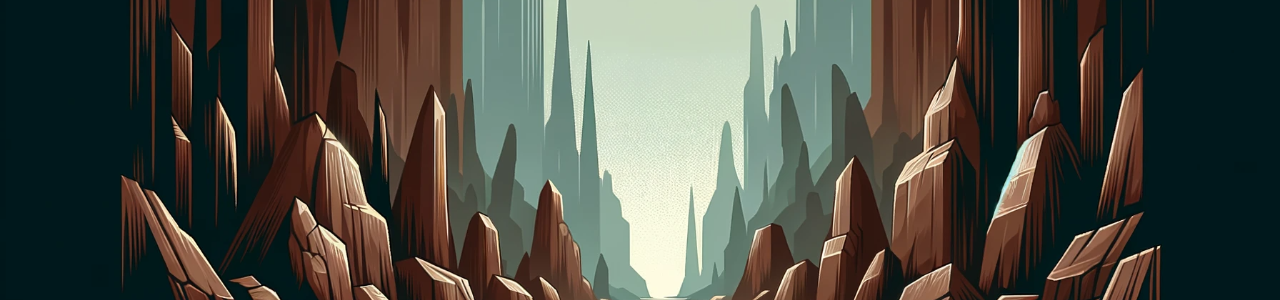
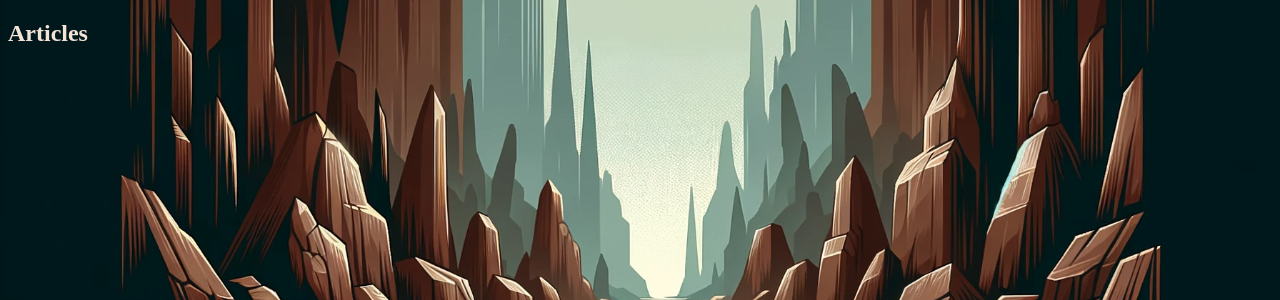
Before and after one commit to albertovallef/digital-caverns, a Django app: page / in a window 1280 px wide. Shown: the part 227-527 px from the top of the page. Run offline with Django 5.2, Linux system fonts and the light colour scheme.

Commit message:
Add articles subtitle

```diff
--- a/digcaverns/home/templates/base.html
+++ b/digcaverns/home/templates/base.html
@@ -26,6 +26,9 @@
         <h1>Digital Caverns</h1>
     </div>
 
+    <div>
+        <h2>Articles</h1>
+    </div>
     <!-- Content goes here -->
 
 </body>
```
